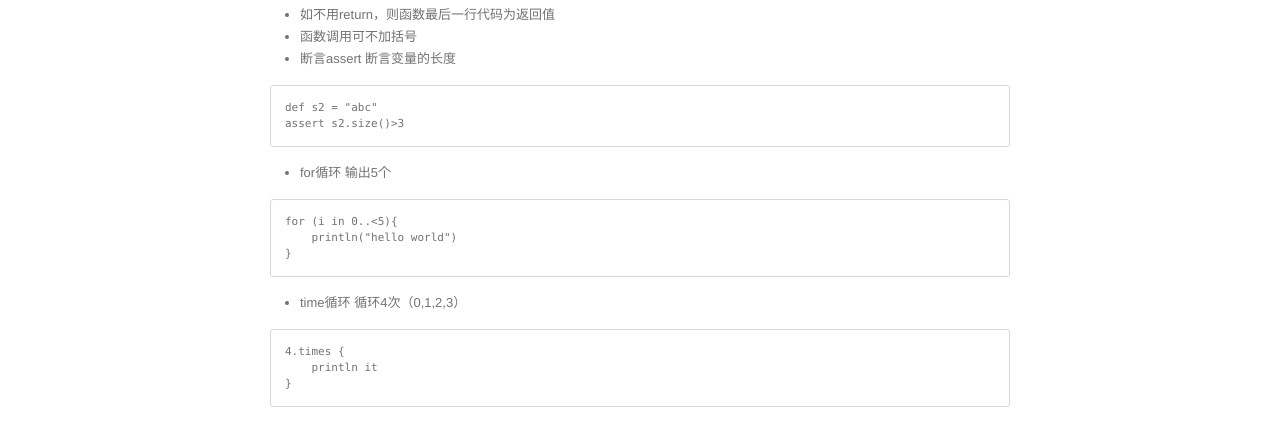
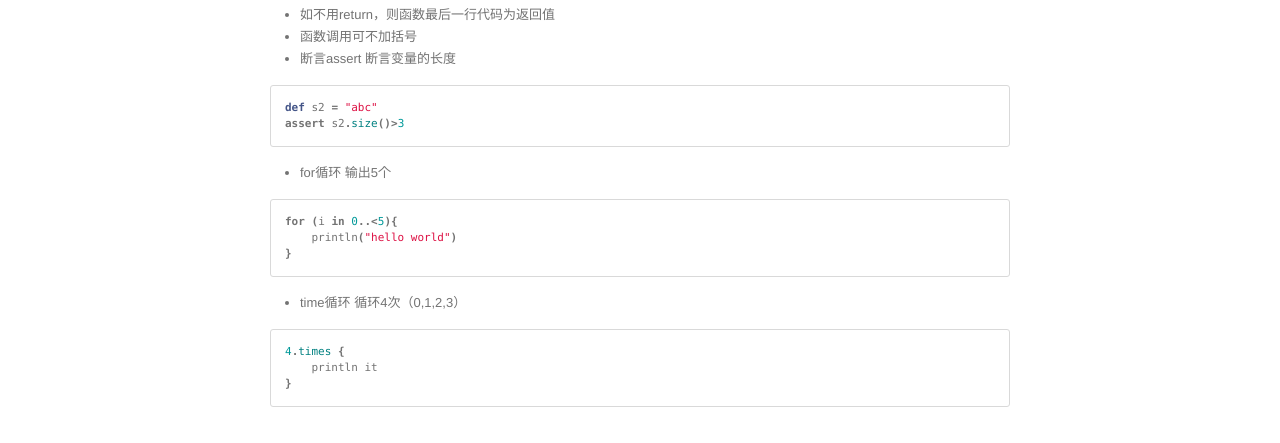
Before and after one commit to jchengpeng/jchengpeng.github.io, a Jekyll site: the page built from _posts/2018-07-09-Gradle学习之Groovy.markdown, in a window 1280 px wide. Shown: the part 711-1154 px from the top of the page. Built offline with Jekyll 4.4.1, drawn with Linux system fonts in a browser that asks for light colours; comment, search, counter and statistics services are not loaded.

Commit message:
Groovy学习

````diff
--- a/_posts/2018-07-09-Gradle学习之Groovy.markdown
+++ b/_posts/2018-07-09-Gradle学习之Groovy.markdown
@@ -24,14 +24,14 @@ println( s1 )
 * 断言assert
 断言变量的长度
 
-```
+```groovy
 def s2 = "abc"
 assert s2.size()>3
 ```
 * for循环
 输出5个
 
-```
+```groovy
 for (i in 0..<5){
     println("hello world")
 }
@@ -39,7 +39,7 @@ for (i in 0..<5){
 * time循环
 循环4次（0,1,2,3）
 
-```
+```groovy
 4.times {
     println it
 }
````
